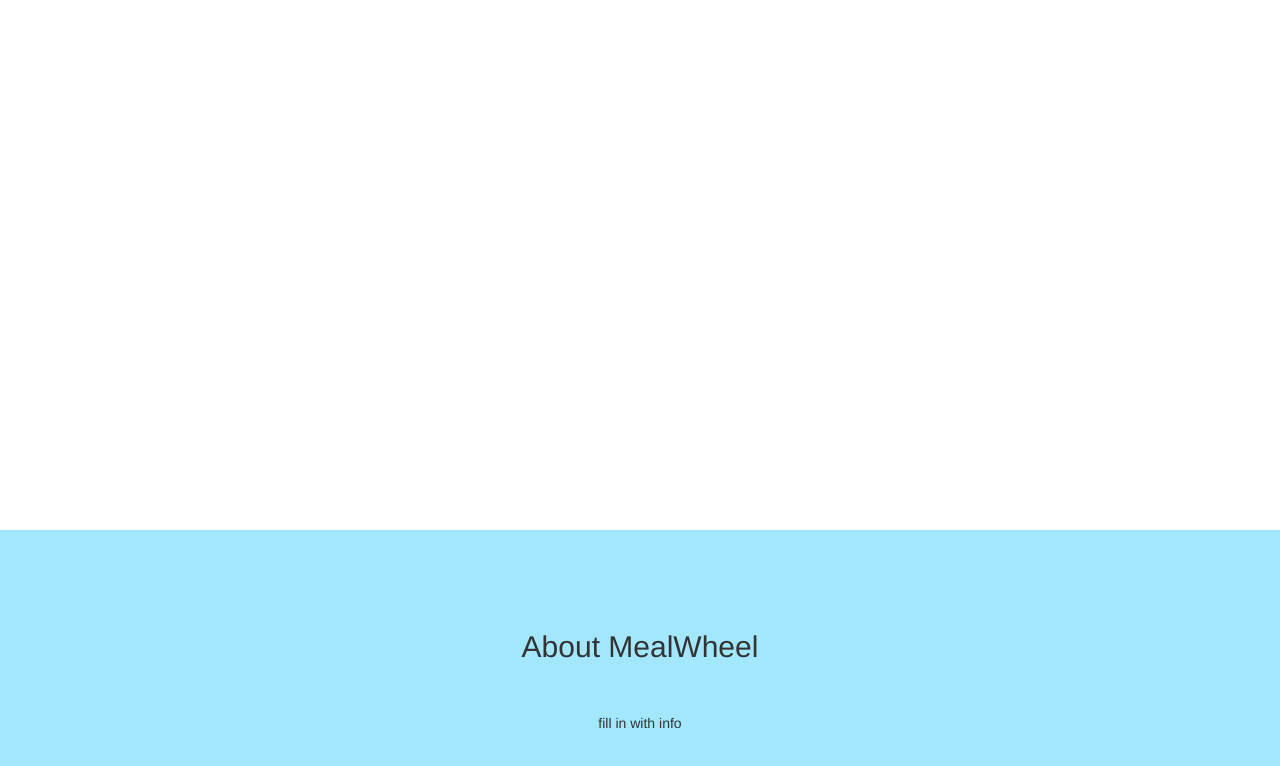
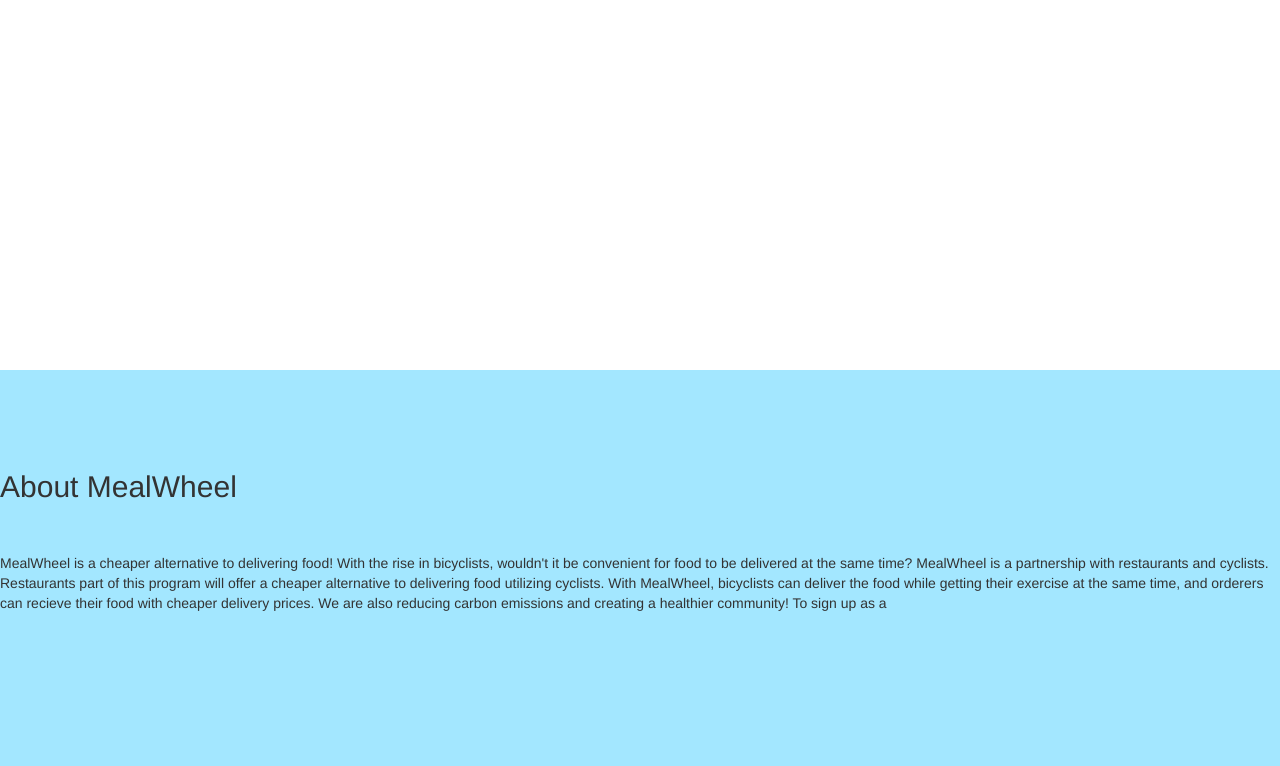
Before and after one commit to TheCodingGuy15/hackUMBCProject, a plain HTML site: page public/index.html in a window 1280 px wide. Shown: the part 1100-1866 px from the top of the page. Drawn offline with nearby package versions, Linux system fonts and the light colour scheme.

Commit message:
Update index.html

```diff
--- a/public/index.html
+++ b/public/index.html
@@ -52,13 +52,11 @@
     }
 
     .fullScreen {
-      height: 100vh;
+      height: 80vh;
     }
 
     .moreinfo {
-      background-color: #a3e7ff;
-      height: 60vh;
-      text-align: center;
+      height: 80vh;
     }
   </style>
 
@@ -175,10 +173,14 @@
   </div>
 
   <div>
-    <div class="moreinfo" style="padding-top: 10vh">
-      <h2>About MealWheel</h2>
-      <br><br>
-      <p>fill in with info</p>
+    <div class="moreinfo" style="background-color: #a3e7ff">
+      <div style="padding-top: 10vh">
+        <h2>About MealWheel</h2>
+        <br><br>
+        <p>MealWheel is a cheaper alternative to delivering food! With the rise in bicyclists, wouldn't it be convenient for food to be delivered at the same time?
+        MealWheel is a partnership with restaurants and cyclists. Restaurants part of this program will offer a cheaper alternative to delivering food utilizing cyclists.
+        With MealWheel, bicyclists can deliver the food while getting their exercise at the same time, and orderers can recieve their food with cheaper delivery prices.
+        We are also reducing carbon emissions and creating a healthier community! To sign up as a</p>
     </div>
   </div>
 
```
